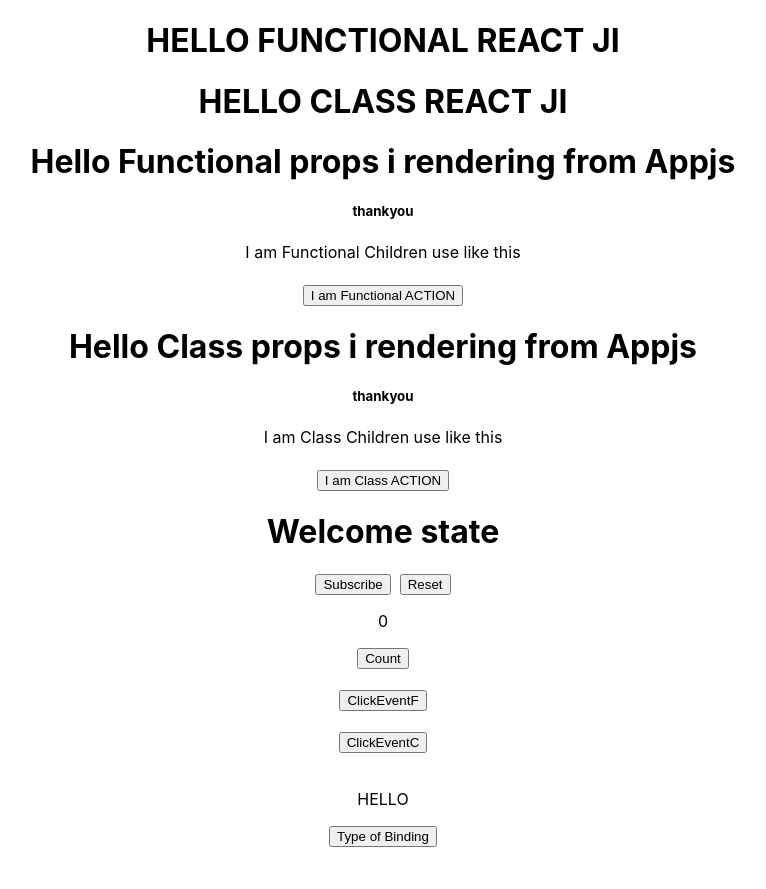
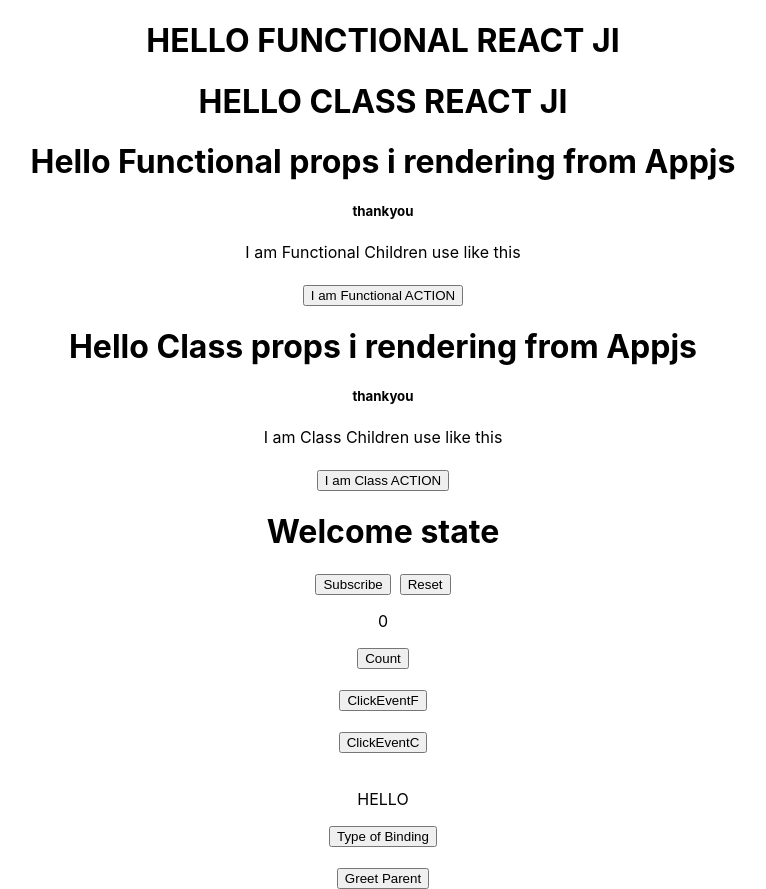
Before and after one commit to sanjay-personal/reactjs, a React (Create React App) app: page / in a window 1280 px wide. Shown: the whole page, without its empty margins (257-1023 px from the left). Before the commit the page ends 847 px from the top, so only its background shows below. Built offline with nearby package versions, Linux system fonts and the light colour scheme.

Commit message:
methods props communication child to parent

```diff
--- a/src/App.js
+++ b/src/App.js
@@ -10,6 +10,7 @@ import SetstateC from './components/SetstateC';
 import EventsF from './components/EventsF';
 import EventsC from './components/EventsC';
 import EventBindC from './components/EventBindC';
+import ParentC from './components/ParentC';
 
 function App() {
   return (
@@ -32,6 +33,8 @@ function App() {
      <EventsC />
      <br></br>
      <EventBindC />
+     <br></br>
+     <ParentC />
     </div>
   );
 }
--- /dev/null
+++ b/src/components/ChildF.js
@@ -0,0 +1,13 @@
+import React from 'react'
+
+function ChildF(propss) {
+    return (
+        <div>
+            {/* <button onClick={propss.handler}>Greet Parent</button> without arguments*/}
+            <button onClick={()=>propss.handler("CHILD")}>Greet Parent</button>
+
+        </div>
+    )
+}
+
+export default ChildF
--- /dev/null
+++ b/src/components/ParentC.js
@@ -0,0 +1,26 @@
+import React, { Component } from 'react'
+import ChildF from './ChildF'
+
+class ParentC extends Component {
+    constructor(props) {
+        super(props)
+
+        this.state = {
+            parentName: "REACT"
+        }
+
+        this.greet = this.greet.bind(this)
+    }
+    greet(childarg) {
+        alert(`HELLO ${this.state.parentName} calling argument from  ${childarg}`)
+    }
+    render() {
+        return (
+            <div>
+            <ChildF handler={this.greet} />
+            </div>
+        )
+    }
+}
+
+export default ParentC
```
Also changed, not shown: 1 other file (tests, documents, lock files or other folders).
